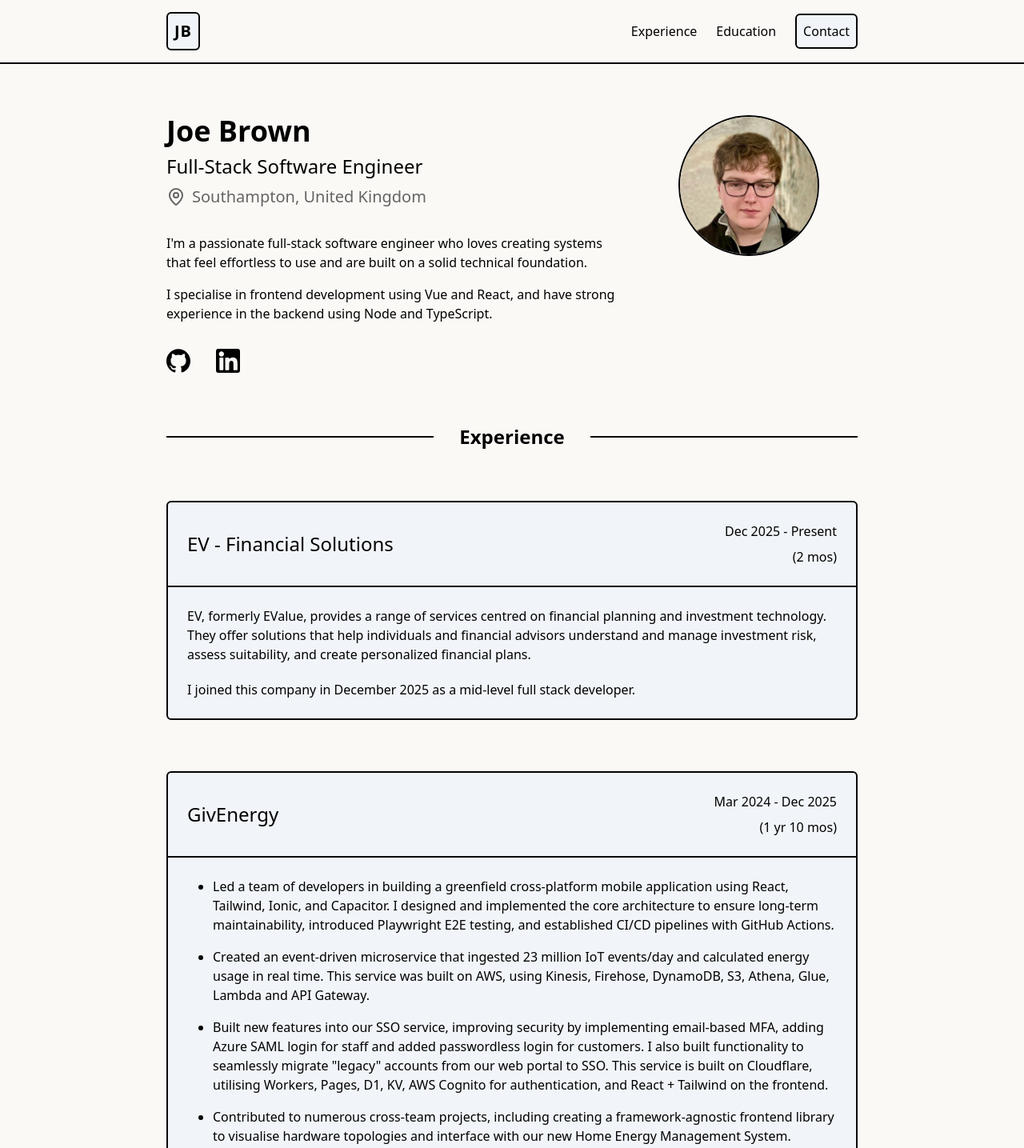
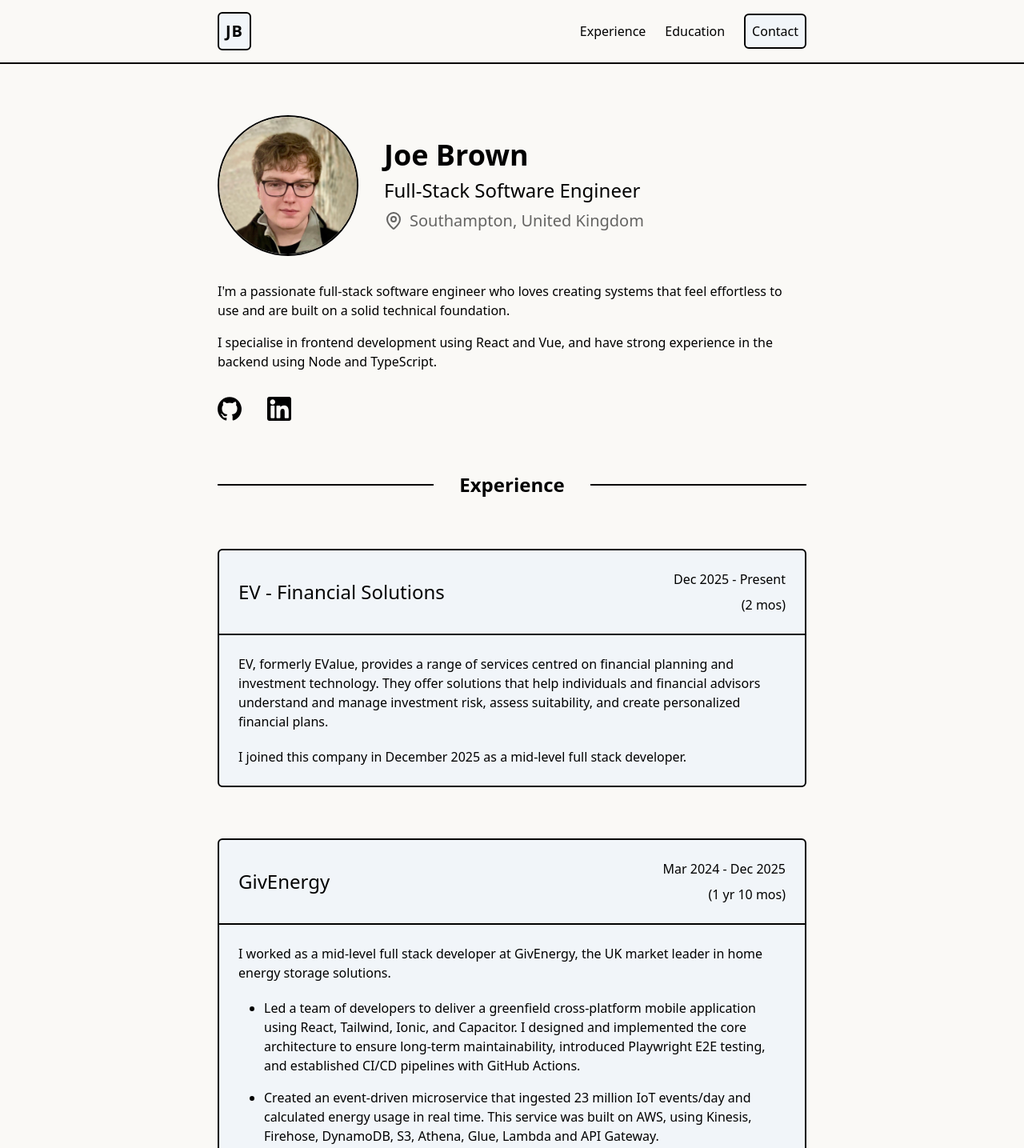
Before and after one commit to joe4576/joebrown-dev, a website built with Vite: page src/index.html in a window 1280 px wide. Shown: the top 1435 px of the page at 80% size. Built offline with nearby package versions, Linux system fonts and the light colour scheme.

Commit message:
change alignment + some copy

```diff
--- a/src/index.html
+++ b/src/index.html
@@ -24,7 +24,7 @@
       class="fixed top-0 left-0 h-20 border-b-2 border-black dark:border-white/50 w-full bg-inherit"
     >
       <div
-        class="flex items-center justify-between max-w-4xl mx-auto h-full px-4"
+        class="flex items-center justify-between max-w-3xl mx-auto h-full px-4"
       >
         <a
           href="/"
@@ -34,20 +34,29 @@
         </a>
 
         <nav class="flex justify-end items-center gap-6">
-          <a href="#experience">Experience</a>
-          <a href="#education">Education</a>
+          <a class="hidden md:block" href="#experience">Experience</a>
+          <a class="hidden md:block" href="#education">Education</a>
           <a class="button hover:no-underline" href="#contact-me"> Contact </a>
         </nav>
       </div>
     </header>
 
     <main
-      class="flex flex-col gap-16 justify-start mt-20 max-w-4xl mx-auto px-4 mb-24"
+      class="flex flex-col gap-16 justify-start mt-20 max-w-3xl mx-auto px-4 mb-24"
     >
       <section class="mt-16">
-        <div class="flex flex-col-reverse md:flex-row justify-between gap-4">
-          <div class="basis-2/3 flex flex-col gap-8">
-            <div class="flex flex-col items-center md:items-start gap-2">
+        <div class="flex justify-between gap-8">
+          <div class="flex flex-col gap-8">
+            <div
+              class="flex flex-col md:flex-row items-center md:items-start gap-8 text-center md:text-start"
+            >
+              <img
+                src="linkedin-pfp.jpeg"
+                alt="Joe Brown picture"
+                class="size-44 rounded-full border-2 border-black dark:border-white/50"
+              />
+
+              <div class="flex flex-col gap-2 justify-center h-full">
                 <h1 class="text-4xl font-bold">Joe Brown</h1>
                 <h2 class="text-2xl">Full-Stack Software Engineer</h2>
                 <div
@@ -73,8 +82,9 @@
                   <h3 class="text-xl">Southampton, United Kingdom</h3>
                 </div>
               </div>
+            </div>
 
-            <div class="flex flex-col gap-4">
+            <div class="flex flex-col gap-4 text-center md:text-start">
               <p>
                 I'm a passionate full-stack software engineer who loves creating
                 systems that feel effortless to use and are built on a solid
@@ -82,7 +92,7 @@
               </p>
 
               <p>
-                I specialise in frontend development using Vue and React, and
+                I specialise in frontend development using React and Vue, and
                 have strong experience in the backend using Node and TypeScript.
               </p>
             </div>
@@ -132,15 +142,6 @@
                   />
                 </svg>
               </a>
-            </div>
-          </div>
-          <div class="grow">
-            <div class="flex justify-center h-full">
-              <img
-                src="linkedin-pfp.jpeg"
-                alt="Joe Brown picture"
-                class="size-44 rounded-full border-2 border-black dark:border-white/50"
-              />
             </div>
           </div>
         </div>
@@ -198,9 +199,14 @@
         <div class="divider"></div>
 
         <div class="card-body">
+          <p>
+            I worked as a mid-level full stack developer at GivEnergy, the UK
+            market leader in home energy storage solutions.
+          </p>
+
           <ul>
             <li>
-              Led a team of developers in building a greenfield cross-platform
+              Led a team of developers to deliver a greenfield cross-platform
               mobile application using React, Tailwind, Ionic, and Capacitor. I
               designed and implemented the core architecture to ensure long-term
               maintainability, introduced Playwright E2E testing, and
```
Lines whose indentation alone changed are shown as unchanged.
